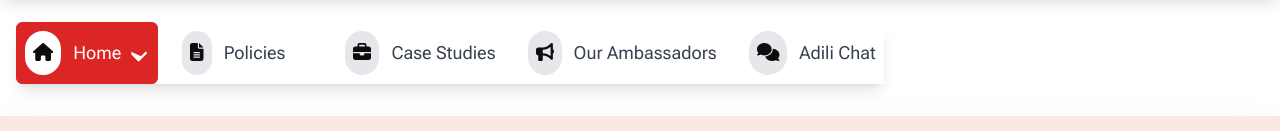
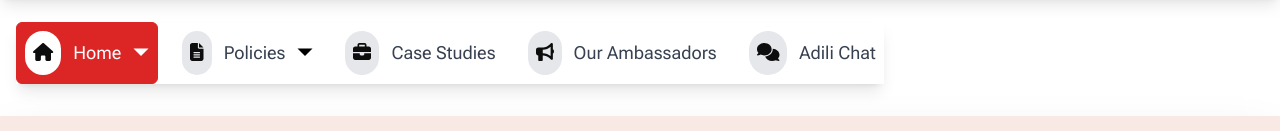
Before and after one commit to jeffmakuto/adili_v3, a Next.js app in the folder adili/: page / in a window 1280 px wide. Shown: the part 316-447 px from the top of the page. Built offline with nearby package versions, Linux system fonts and the light colour scheme.

Commit message:
feat: update the chevron down icon so that if the link is active its white else its black

```diff
--- a/adili/src/types/slider.ts
+++ b/adili/src/types/slider.ts
@@ -18,3 +18,7 @@ export type SliderControlsProps = {
 export type IconProps = {
     className?: string;
 }
+
+export type ChevronDownIconProps = IconProps & {
+    isActive: boolean;
+}
--- a/adili/src/ui/header/chevron-icons.tsx
+++ b/adili/src/ui/header/chevron-icons.tsx
@@ -1,4 +1,4 @@
-import { IconProps } from '@/types/slider'
+import { ChevronDownIconProps, IconProps } from '@/types/slider'
 
 export const ChevronLeftIcon: React.FC<IconProps> = ({ className }) => (
   <svg
@@ -36,21 +36,20 @@ export const ChevronRightIcon: React.FC<IconProps> = ({ className }) => (
   </svg>
 );
 
-export const ChevronDownIcon: React.FC<IconProps> = ({ className }) => (
+export const ChevronDownIcon: React.FC<ChevronDownIconProps> = ({ className, isActive }) => (
   <svg
     aria-hidden="true"
     focusable="false"
     data-prefix="fas"
-    data-icon="chevron-down"
+    data-icon="triangle-down"
     className={className}
     role="img"
     xmlns="http://www.w3.org/2000/svg"
     viewBox="0 0 320 512"
-    style={{ transform: 'scale(1.2)' }}
+    style={{ transform: 'scale(1.5)' }}
   >
-    <path fill="white" d="M310.6 233.4c12.5 12.5 12.5 32.8 0 45.3l-192
-      192c-12.5 12.5-32.8 12.5-45.3 0l-192-192c-12.5-12.5-12.5-32.8
-      0-45.3s32.8-12.5 45.3 0L160 340.7 265.3 233.4c12.5-12.5 32.8-12.5
-      45.3 0z" />
+    <path
+      fill={isActive ? 'white' : 'black'}
+      d="M160 320l-160-160h320z" />
   </svg>
 );
--- a/adili/src/ui/navigation/nav-item.tsx
+++ b/adili/src/ui/navigation/nav-item.tsx
@@ -24,7 +24,7 @@ const NavItem: React.FC<NavItemProps> = ({ href, label, icon, isActive, onClick,
             {label}
           </span>
           {subNavLinks && (
-            <ChevronDownIcon className="w-4 h-4" />
+            <ChevronDownIcon className="w-4 h-4" isActive={isActive} />
           )}
         </div>
       </Link>
```
